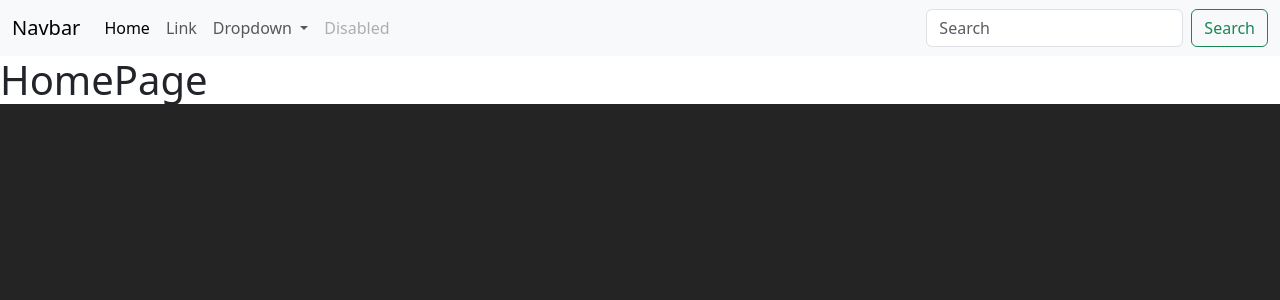
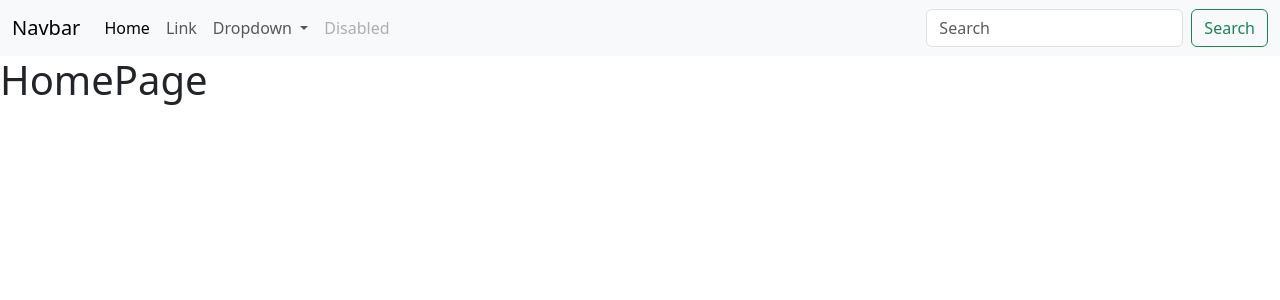
Before and after one commit to EdoardoPerucca/progetto_finale, a Vue app: page / in a window 1280 px wide. Shown: the top 300 px of the page. Built offline with nearby package versions, Linux system fonts and the light colour scheme.

Commit message:
feat: removed root styles

```diff
--- a/src/style.scss
+++ b/src/style.scss
@@ -1,17 +1 @@
 @import "bootstrap/scss/bootstrap";
-
-:root {
-  font-family: Inter, system-ui, Avenir, Helvetica, Arial, sans-serif;
-  line-height: 1.5;
-  font-weight: 400;
-
-  color-scheme: light dark;
-  color: rgba(255, 255, 255, 0.87);
-  background-color: #242424;
-
-  font-synthesis: none;
-  text-rendering: optimizeLegibility;
-  -webkit-font-smoothing: antialiased;
-  -moz-osx-font-smoothing: grayscale;
-  -webkit-text-size-adjust: 100%;
-}
```
